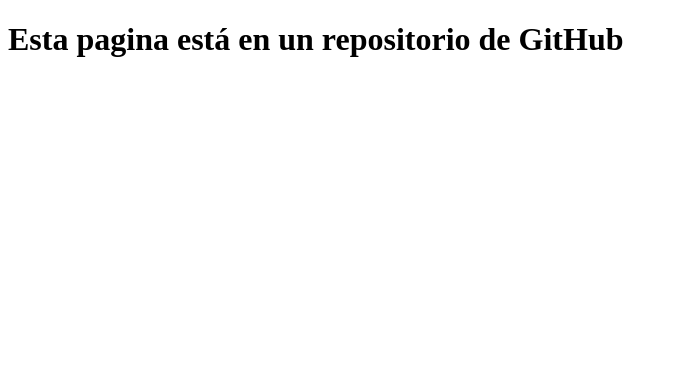
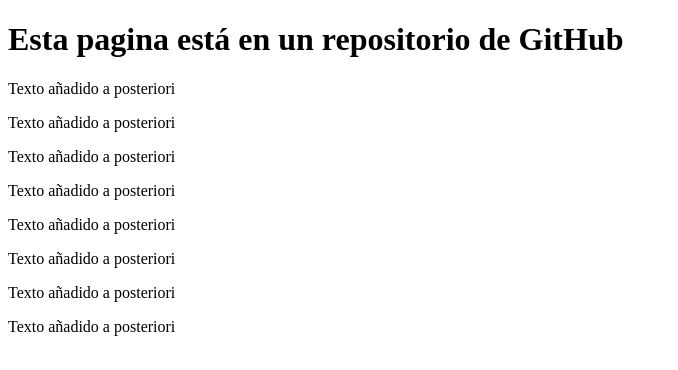
Before and after one commit to PabloAlvarezSanchez/prueba_pache, a plain HTML site: page index.html in a window 1280 px wide. Shown: the whole page, without its empty margins (0-678 px from the left). Drawn offline with Linux system fonts and the light colour scheme.

Commit message:
commit nueva prueba

```diff
--- a/index.html
+++ b/index.html
@@ -8,5 +8,13 @@
 </head>
 <body>
     <h1>Esta pagina está en un repositorio de GitHub</h1>
+    <p>Texto añadido a posteriori</p>
+    <p>Texto añadido a posteriori</p>
+    <p>Texto añadido a posteriori</p>
+    <p>Texto añadido a posteriori</p>
+    <p>Texto añadido a posteriori</p>
+    <p>Texto añadido a posteriori</p>
+    <p>Texto añadido a posteriori</p>
+    <p>Texto añadido a posteriori</p>
 </body>
 </html>
```
